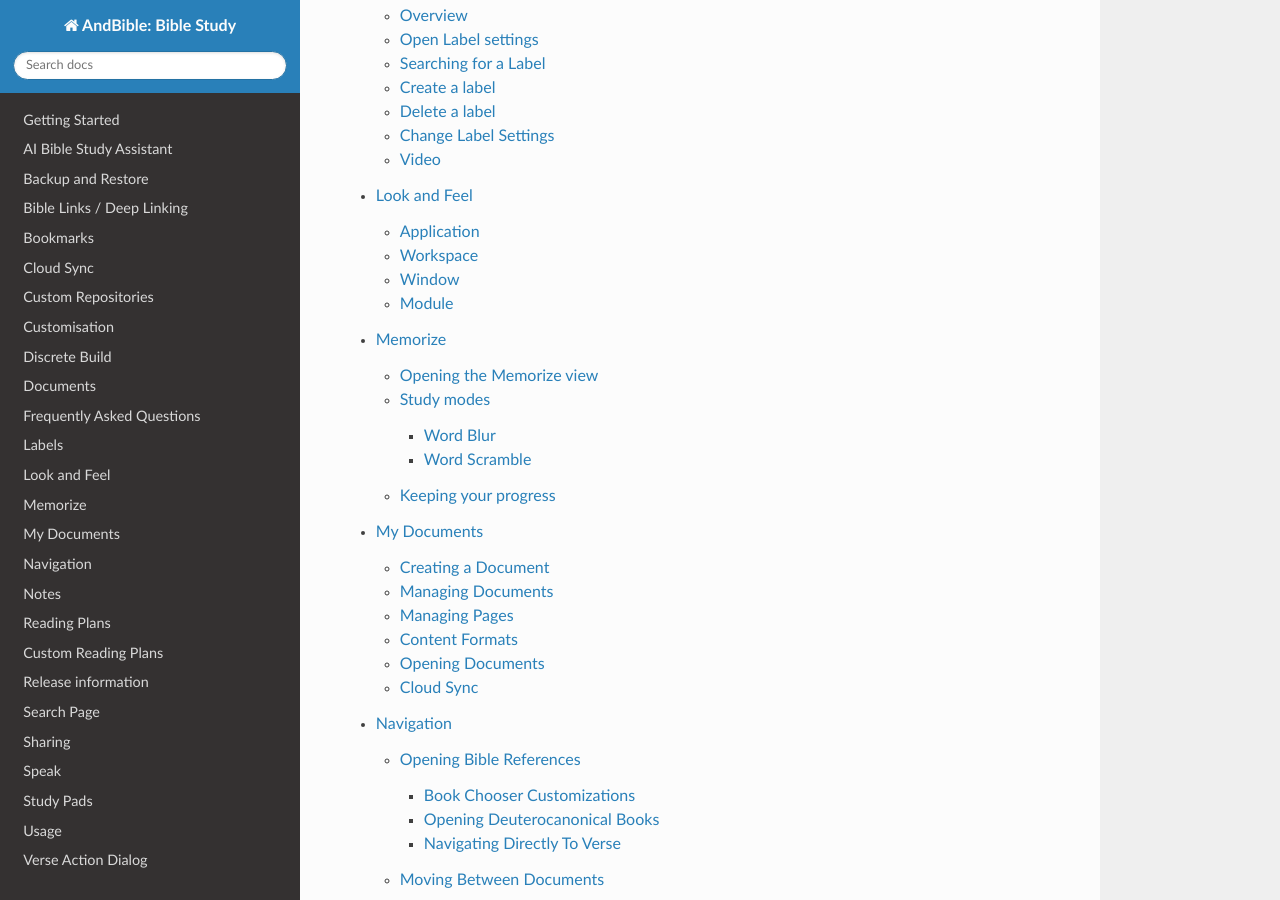
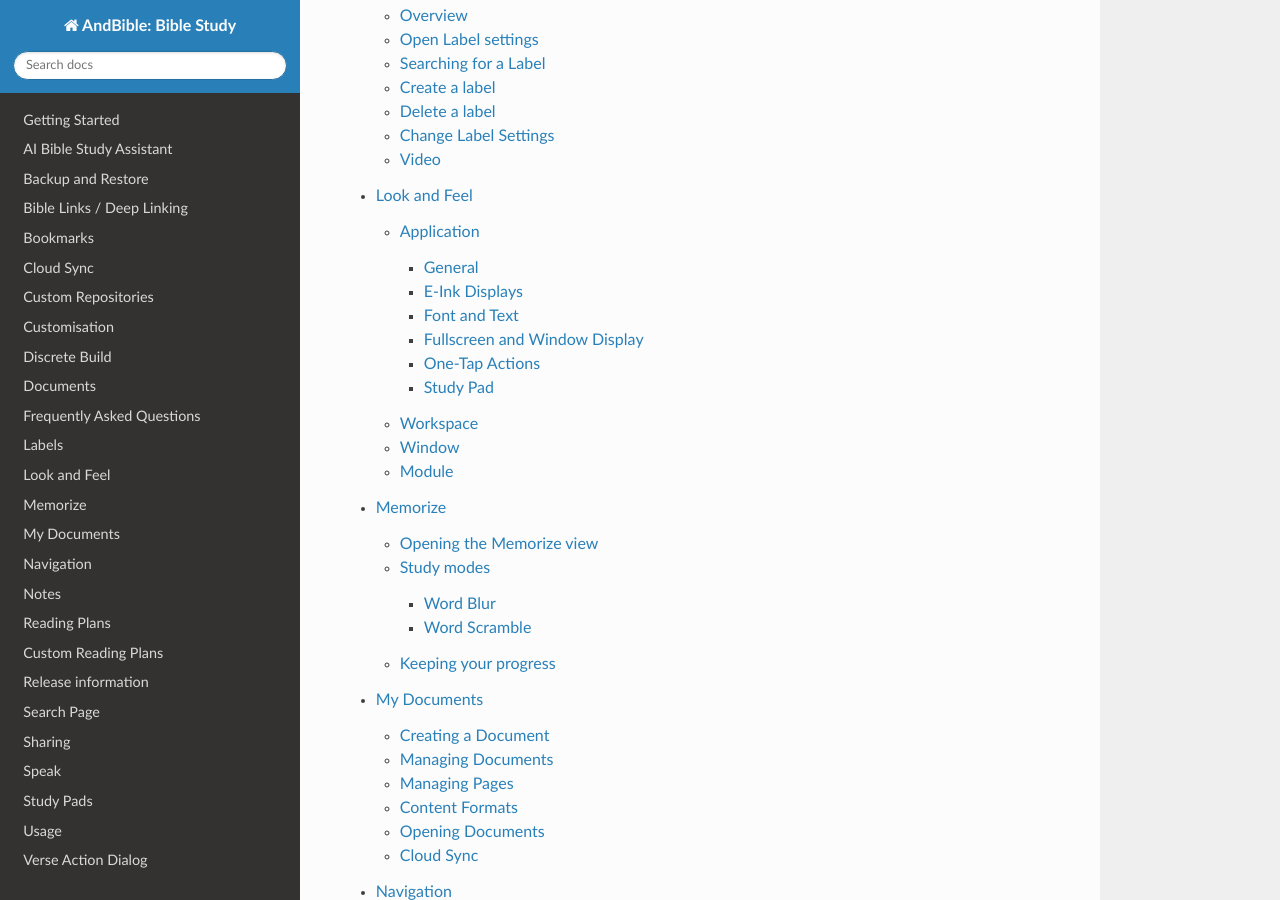
Before and after one commit to AndBible/docs, a Sphinx documentation site: the page built from docs/source/index.rst, in a window 1280 px wide and 900 px high, scrolled down 3626 px. Built offline with Sphinx 7.4.7 and the Read the Docs theme 3.1.0, drawn with Linux system fonts in a browser that asks for light colours; pages that are not in the unit, such as notebooks, are missing from menus; some of the changed lines change nothing that is shown.

Commit message:
Expand look and feel documentation
- Reorganize application settings into subsections (general, e-ink,
  font, fullscreen, one-tap actions, study pad)
- Add night mode, note editor format, study pad click-to-edit docs
- Expand workspace text display settings with detailed descriptions
  for all formatting and appearance options

```diff
--- a/docs/source/look_and_feel.rst
+++ b/docs/source/look_and_feel.rst
@@ -9,34 +9,76 @@
 
 To configure application-wide look and feel settings (which are not synced to
 other devices), navigate to the top left main menu (|hamburger|) and click
-`Application preferences`. Some options that you can use to customize the look
-and feel of the application are:
+``Settings``. These settings apply to the local device only.
 
-    - **Application language:** Choose the language you would like the application
-      to use in dialogs, settings, etc.
-    - **Black & white mode:** Enabling this setting reduces the use of colors.
-      This is useful for e-ink displays.
-    - **Disable animations:** Enabling this setting will reduce animations that
-      may not work well on e-ink or very old devices.
-    - **Font size multiplier:** Changing this setting will scale document text
-      sizes. It can be useful for devices with larger screens. Since application
-      settings are not synced, this can be configured per-device. This setting will
-      multiply the workspace and/or window font size settings (which are synced).
-    - **Hide window button bar in fullscreen:** Enabling this setting will hide
-      the bottom window buttons when in fullscreen mode - giving you a distraction-free
-      fullscreen view.
-    - **Hide window buttons:** Enabling this setting will hide the menu buttons
-      that are displayed at the top right of each window. You can long-click the
-      buttons in the window button bar at the bottom of the screen to access the
-      menu for each window.
-    - **Hide Bible reference overlay:** Enabling this setting will hide the Bible
-      reference overlay that would otherwise be displayed near the bottom of the
-      screen when in fullscreen mode.
-    - **Show active window indicator:** Enabling this setting will highlight window
-      corners of the active window in the reading pane. This makes it easier to see
-      which window is the active window.
-    - **One-tap actions (Bibles/Other):** You can configure what context menu items
-      are visible when selecting text in Bibles or other documents.
+General
+^^^^^^^
+
+- **Application language:** Choose the language for the application interface
+  (dialogs, menus, settings).
+- **Night mode:** Control when the dark theme is used:
+
+  - *Manual* (default) -- toggle dark mode from the three-dot menu.
+  - *Automatic* -- switch based on time of day.
+  - *System* -- follow the Android system dark mode setting (Android 10+).
+
+- **Format for new bookmark notes:** Choose whether new :doc:`notes </notes>`
+  are created with the **HTML** editor or the **Markdown** editor. Existing
+  notes keep the format they were created with.
+
+E-Ink Displays
+^^^^^^^^^^^^^^
+
+- **Black & white mode:** Reduces the use of colors throughout the application.
+  Recommended for e-ink displays where color rendering is limited.
+- **Disable animations:** Turns off smooth scrolling and transition animations.
+  Improves responsiveness on e-ink screens and very old devices.
+
+These two settings work well together for an optimal e-ink reading experience.
+
+Font and Text
+^^^^^^^^^^^^^
+
+- **Font size multiplier:** A global scaling factor (10%--500%) applied to all
+  document text. Useful when you synchronize workspaces across devices with
+  different screen sizes -- the workspace font size is synced, but the
+  multiplier is per-device. For example, setting 150% on a small phone while
+  leaving 100% on a tablet keeps text proportional.
+
+Fullscreen and Window Display
+^^^^^^^^^^^^^^^^^^^^^^^^^^^^^
+
+- **Hide window button bar in fullscreen:** Hides the bottom window buttons
+  when in fullscreen mode for a distraction-free view.
+- **Hide window buttons:** Hides the menu buttons at the top right of each
+  window. You can still access the window menu by long-pressing the buttons in
+  the bottom window bar.
+- **Hide Bible reference overlay:** Hides the semi-transparent Bible reference
+  indicator that normally appears near the bottom of the screen in fullscreen
+  mode.
+- **Show active window indicator:** Highlights the corners of the active window
+  with a colored border. Makes it easier to see which window is currently
+  active when using multiple windows side by side.
+
+One-Tap Actions
+^^^^^^^^^^^^^^^
+
+When you tap on a verse or text, a quick action bar appears. You can customize
+which buttons are shown in this bar:
+
+- **One-tap actions (Bibles):** Configure which actions appear when tapping
+  text in Bible documents. Available actions include: Bookmark, Bookmark with
+  note, My Notes, Share, Compare, Speak, and Memorize.
+- **One-tap actions (Other documents):** Configure which actions appear for
+  non-Bible documents (commentaries, books, etc.). Available actions include:
+  Bookmark, Bookmark with note, and Speak.
+
+Study Pad
+^^^^^^^^^
+
+- **Disable Study Pad click-to-edit:** When enabled, notes in Study Pads can
+  only be edited by tapping the edit button, not by clicking on the note text
+  directly. This prevents accidental edits while reading.
 
 .. image:: ./images/application_look_and_feel.png
     :align: center
@@ -48,22 +90,51 @@
 To configure the look and feel of individual workspaces, click on the three dot
 kebab menu on the top right of your workspace. From there click on `All Text Options`.
 
-Various appearance options can be changed:
+Various appearance options can be changed. These settings are synced across
+devices.
 
-    - Color Settings
-        - Workspace color
-        - Text color
-        - Background color & Background noise
-    - Font size
-    - Font family
-    - Margin size
-    - Top margin
-    - Line spacing
-    - Red Letter
-    - One verse per Line
-    - Justify-align text
-    - Hyphenation
-    - Relative page number
+Formatting
+""""""""""
+
+- **Section titles:** Show non-canonical section titles added by translators.
+- **Title scroll button:** Show a small button next to section titles that
+  scrolls to the top of the section when tapped.
+- **Verse numbers:** Show or hide chapter and verse numbers.
+- **Footnotes:** Show footnotes if available in the document. Optionally
+  display them inline rather than in a popup.
+- **Cross references:** Show cross-reference markers. Optionally expand them
+  inline to see referenced text directly.
+- **Strong's numbers:** Show links to Greek and Hebrew dictionary definitions.
+- **Morphological codes:** Show Robinson's Greek morphology codes.
+- **Italicize added words:** Italicize words that do not have Strong's numbers
+  associated with them. Useful for translations like KJV where added words are
+  traditionally shown in italics.
+- **Infinite scroll:** Automatically load more content when you scroll to the
+  end of a chapter.
+
+Text Appearance
+"""""""""""""""
+
+- **Colors:** Adjust text color, background color, and background noise
+  (a subtle texture overlay on the background).
+- **Font size:** Set the base text size in points.
+- **Font family:** Change the typeface. Additional fonts can be installed via
+  font add-on modules.
+- **Margin size:** Set the left and right margins independently, measured in
+  millimeters. You can also set a maximum text width to prevent lines from
+  becoming too long on wide screens.
+- **Top margin:** Add a margin at the top of the window (in millimeters). The
+  reading position starts below this margin.
+- **Line spacing:** Adjust the space between lines (multiplier from 1.0x to
+  2.0x).
+- **Paragraph spacing:** Adjust the space between paragraphs (in millimeters).
+- **Red letter:** Show the words of Christ in red.
+- **One verse per line:** Display each verse on a separate line.
+- **Justify text:** Align text to both left and right margins.
+- **Hyphenation:** Automatically hyphenate words at line breaks (if supported
+  by the language).
+- **Relative page number:** Show a page number overlay indicating your position
+  relative to where you started reading.
 
 .. image:: ./images/workspace_appearance.png
     :align: center
```
